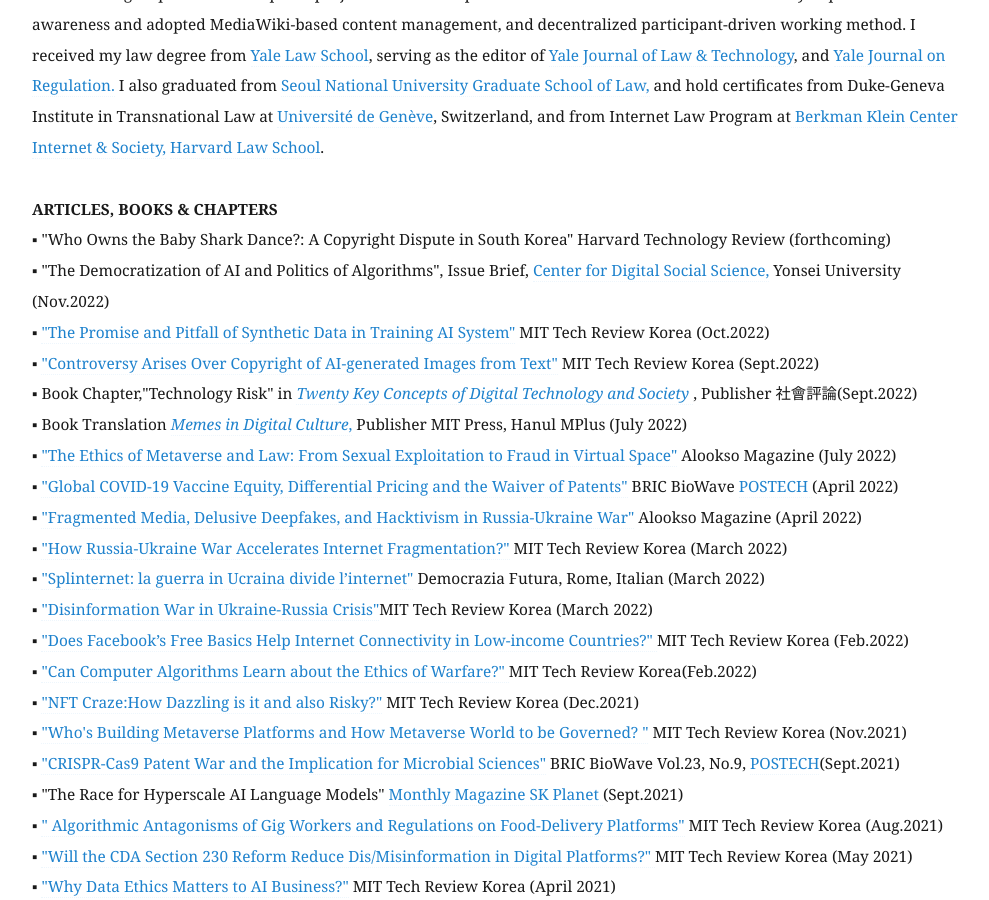
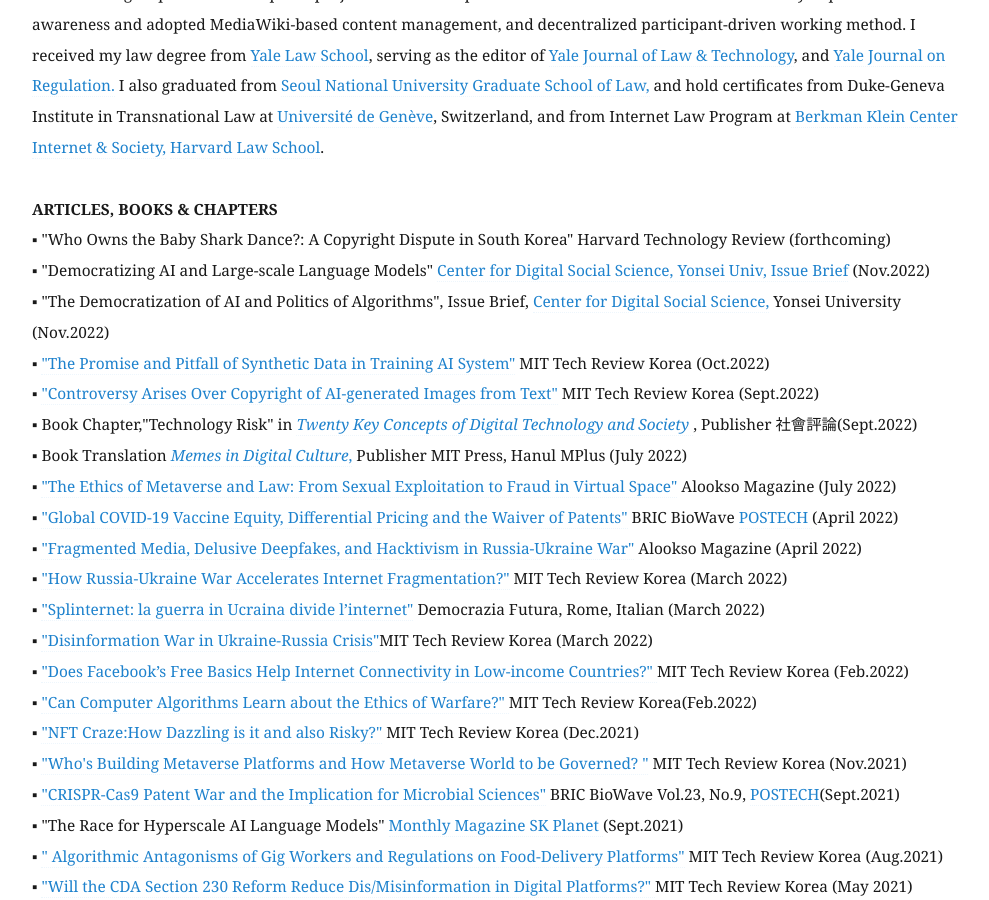
Before and after one commit to eunchangchoi/eunchangchoi.github.io, a Jekyll site: the page built from index.md, in a window 1280 px wide and 900 px high, scrolled down 1835 px. Shown: the whole window, without its empty margins (68-1057 px from the left). Built offline with Jekyll 4.4.1, drawn with Linux system fonts in a browser that asks for light colours.

Commit message:
Update index.md

```diff
--- a/index.md
+++ b/index.md
@@ -34,6 +34,7 @@
 <br>
  <strong> ARTICLES, BOOKS & CHAPTERS </strong> <br>
 ▪ "Who Owns the Baby Shark Dance?: A Copyright Dispute in South Korea" Harvard Technology Review (forthcoming) <br>
+▪ "Democratizing AI and Large-scale Language Models" <a href="http://cdss.yonsei.ac.kr/index.php/issue-brief/"> Center for Digital Social Science, Yonsei Univ, Issue Brief</a> (Nov.2022) <br>
 ▪ "The Democratization of AI and Politics of Algorithms", Issue Brief, <a href="http://cdss.yonsei.ac.kr/">Center for Digital Social Science,</a> Yonsei University (Nov.2022)<br>
 ▪ <a href="https://www.technologyreview.kr/%ed%95%a9%ec%84%b1-%eb%8d%b0%ec%9d%b4%ed%84%b0%ec%9d%98-%ec%8b%9c%eb%8c%80%ea%b0%80-%ec%98%a4%ea%b3%a0-%ec%9e%88%eb%8b%a4/"> "The Promise and Pitfall of Synthetic Data in Training AI System"</a> MIT Tech Review Korea (Oct.2022)<br>
 ▪ <a href="https://www.technologyreview.kr/%ed%85%8d%ec%8a%a4%ed%8a%b8%eb%a5%bc-%ec%9d%b4%eb%af%b8%ec%a7%80%eb%a1%9c-%eb%b0%94%ea%bf%94%ec%a3%bc%eb%8a%94-ai%eb%a5%bc-%eb%91%98%eb%9f%ac%ec%8b%bc-%ec%a0%80%ec%9e%91%ea%b6%8c-%eb%85%bc%ec%9f%81/"> "Controversy Arises Over Copyright of AI-generated Images from Text"</a> MIT Tech Review Korea (Sept.2022)<br>
```
